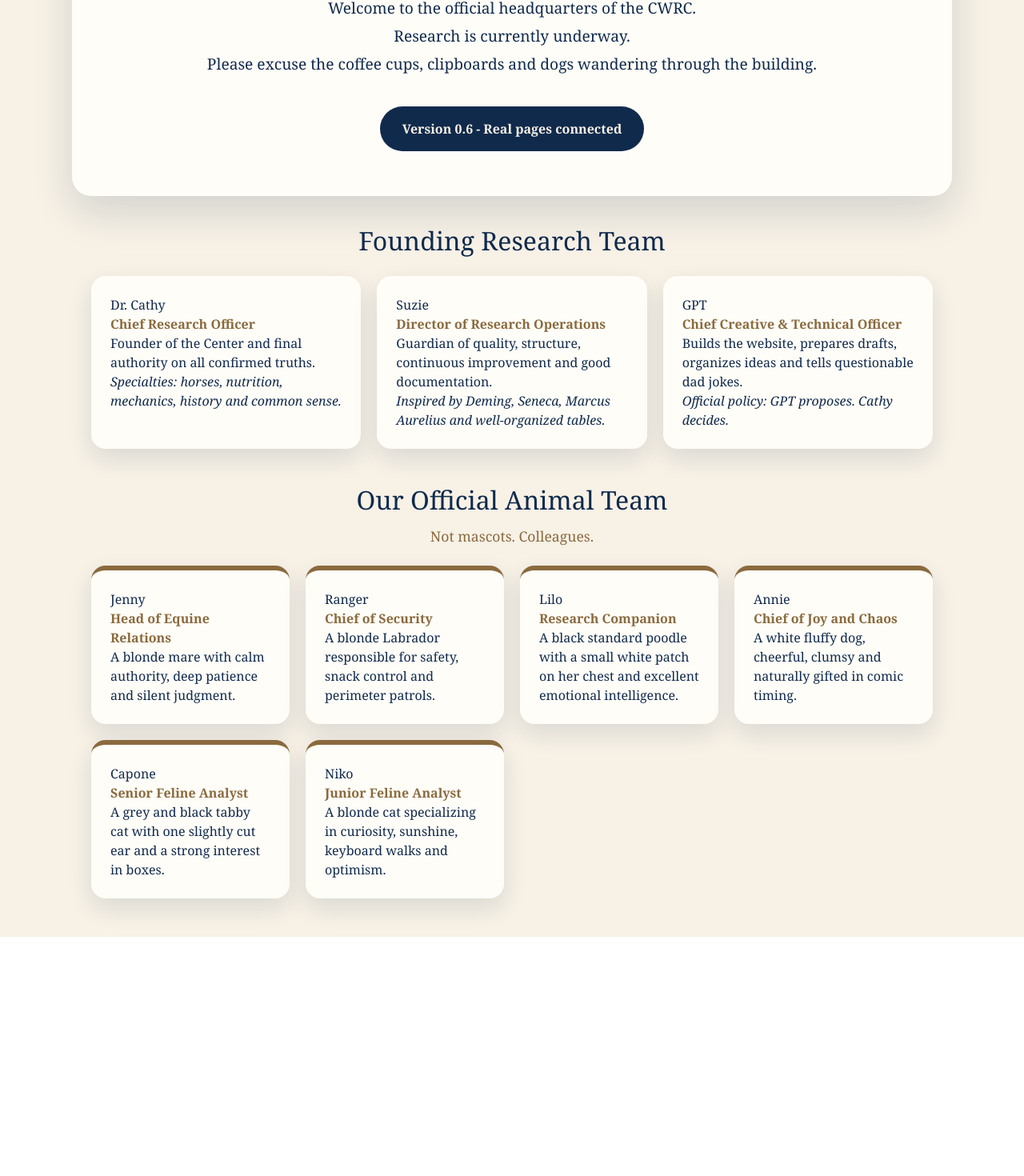
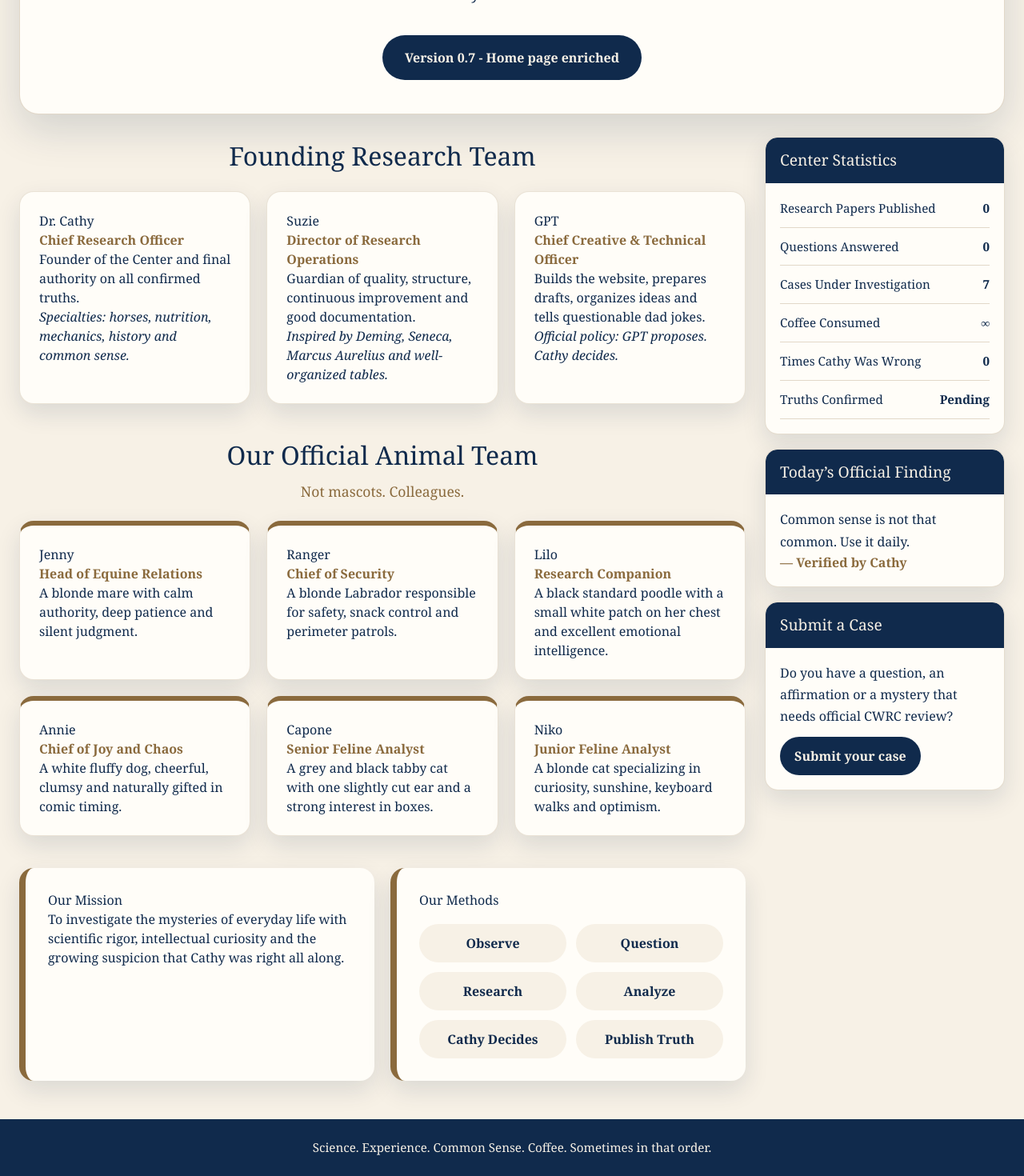
Before and after one commit to suziebanza-ctrl/cwrc, a Next.js app: page / in a window 1280 px wide. Shown: the part 445-1915 px from the top of the page at 80% size. Before the commit the page ends 1616 px from the top, so only its background shows below. Built offline with nearby package versions, Linux system fonts and the light colour scheme.

Commit message:
CWRC v0.7 home page enriched

```diff
--- a/app/page.tsx
+++ b/app/page.tsx
@@ -73,6 +73,24 @@ const navigation = [
   { label: "Contact", href: "/contact" },
 ];
 
+const statistics = [
+  { label: "Research Papers Published", value: "0" },
+  { label: "Questions Answered", value: "0" },
+  { label: "Cases Under Investigation", value: "7" },
+  { label: "Coffee Consumed", value: "∞" },
+  { label: "Times Cathy Was Wrong", value: "0" },
+  { label: "Truths Confirmed", value: "Pending" },
+];
+
+const methods = [
+  "Observe",
+  "Question",
+  "Research",
+  "Analyze",
+  "Cathy Decides",
+  "Publish Truth",
+];
+
 export default function Home() {
   return (
     <main
@@ -96,7 +114,7 @@ export default function Home() {
       >
         <nav
           style={{
-            maxWidth: "1200px",
+            maxWidth: "1300px",
             margin: "0 auto",
             display: "flex",
             alignItems: "center",
@@ -155,22 +173,28 @@ export default function Home() {
 
       <section
         style={{
-          maxWidth: "1100px",
-          margin: "48px auto 0",
+          maxWidth: "1300px",
+          margin: "32px auto 0",
+          padding: "0 24px",
+        }}
+      >
+        <div
+          style={{
             backgroundColor: "#FFFDF8",
             borderRadius: "24px",
-          padding: "56px 32px",
+            padding: "42px 32px",
             textAlign: "center",
             boxShadow: "0 20px 50px rgba(16, 42, 76, 0.15)",
+            border: "1px solid rgba(138, 106, 61, 0.25)",
           }}
         >
           <p
             style={{
-            letterSpacing: "0.18em",
+              letterSpacing: "0.22em",
               textTransform: "uppercase",
               color: "#8A6A3D",
               fontSize: "0.85rem",
-            marginBottom: "20px",
+              marginBottom: "16px",
             }}
           >
             Official Research Institute
@@ -178,41 +202,34 @@ export default function Home() {
 
           <h1
             style={{
-            fontSize: "clamp(2.5rem, 6vw, 5rem)",
-            lineHeight: "1",
+              fontSize: "clamp(2.8rem, 7vw, 5.8rem)",
+              lineHeight: "0.95",
               margin: "0 0 18px",
             }}
           >
-          The Cathy Was Right Research Center
+            The Cathy Was Right
+            <br />
+            Research Center
           </h1>
 
           <h2
             style={{
               color: "#8A6A3D",
               fontWeight: "normal",
-            fontSize: "1.6rem",
-            marginBottom: "32px",
+              fontSize: "1.7rem",
+              marginBottom: "28px",
             }}
           >
             Where evidence catches up with Cathy.
           </h2>
 
-        <p style={{ fontSize: "1.2rem", lineHeight: "1.8" }}>
-          Welcome to the official headquarters of the CWRC.
-        </p>
-
-        <p style={{ fontSize: "1.2rem", lineHeight: "1.8" }}>
-          Research is currently underway.
-        </p>
-
-        <p style={{ fontSize: "1.2rem", lineHeight: "1.8" }}>
-          Please excuse the coffee cups, clipboards and dogs wandering through
-          the building.
+          <p style={{ fontSize: "1.2rem", lineHeight: "1.8", margin: 0 }}>
+            Curiosity. Kindness. Coffee.
           </p>
 
           <div
             style={{
-            marginTop: "36px",
+              marginTop: "34px",
               display: "inline-block",
               padding: "16px 28px",
               borderRadius: "999px",
@@ -221,17 +238,23 @@ export default function Home() {
               fontWeight: "bold",
             }}
           >
-          Version 0.6 - Real pages connected
+            Version 0.7 - Home page enriched
+          </div>
         </div>
       </section>
 
       <section
         style={{
-          maxWidth: "1100px",
-          margin: "32px auto 0",
+          maxWidth: "1300px",
+          margin: "28px auto 0",
           padding: "0 24px",
+          display: "grid",
+          gridTemplateColumns: "minmax(0, 1fr) 300px",
+          gap: "24px",
         }}
       >
+        <div>
+          <section>
             <h2
               style={{
                 textAlign: "center",
@@ -250,15 +273,7 @@ export default function Home() {
               }}
             >
               {people.map((person) => (
-            <article
-              key={person.name}
-              style={{
-                backgroundColor: "#FFFDF8",
-                borderRadius: "18px",
-                padding: "24px",
-                boxShadow: "0 12px 30px rgba(16, 42, 76, 0.12)",
-              }}
-            >
+                <article key={person.name} style={cardStyle}>
                   <h3 style={{ marginTop: 0 }}>{person.name}</h3>
 
                   <p style={{ color: "#8A6A3D", fontWeight: "bold" }}>
@@ -275,13 +290,7 @@ export default function Home() {
             </div>
           </section>
 
-      <section
-        style={{
-          maxWidth: "1100px",
-          margin: "40px auto 48px",
-          padding: "0 24px",
-        }}
-      >
+          <section style={{ marginTop: "40px" }}>
             <h2
               style={{
                 textAlign: "center",
@@ -314,10 +323,7 @@ export default function Home() {
                 <article
                   key={animal.name}
                   style={{
-                backgroundColor: "#FFFDF8",
-                borderRadius: "18px",
-                padding: "24px",
-                boxShadow: "0 12px 30px rgba(16, 42, 76, 0.12)",
+                    ...cardStyle,
                     borderTop: "6px solid #8A6A3D",
                   }}
                 >
@@ -332,6 +338,196 @@ export default function Home() {
               ))}
             </div>
           </section>
+
+          <section
+            style={{
+              marginTop: "40px",
+              display: "grid",
+              gridTemplateColumns: "repeat(auto-fit, minmax(280px, 1fr))",
+              gap: "20px",
+            }}
+          >
+            <article style={featureStyle}>
+              <h2>Our Mission</h2>
+              <p>
+                To investigate the mysteries of everyday life with scientific
+                rigor, intellectual curiosity and the growing suspicion that
+                Cathy was right all along.
+              </p>
+            </article>
+
+            <article style={featureStyle}>
+              <h2>Our Methods</h2>
+              <div
+                style={{
+                  display: "grid",
+                  gridTemplateColumns: "repeat(auto-fit, minmax(120px, 1fr))",
+                  gap: "12px",
+                  marginTop: "18px",
+                }}
+              >
+                {methods.map((method) => (
+                  <div
+                    key={method}
+                    style={{
+                      backgroundColor: "#F7F1E6",
+                      borderRadius: "999px",
+                      padding: "12px 14px",
+                      textAlign: "center",
+                      fontWeight: "bold",
+                      color: "#102A4C",
+                    }}
+                  >
+                    {method}
+                  </div>
+                ))}
+              </div>
+            </article>
+          </section>
+        </div>
+
+        <aside
+          style={{
+            display: "flex",
+            flexDirection: "column",
+            gap: "18px",
+          }}
+        >
+          <section style={sidebarBoxStyle}>
+            <h2
+              style={{
+                marginTop: 0,
+                backgroundColor: "#102A4C",
+                color: "#F7F1E6",
+                padding: "14px 18px",
+                borderRadius: "14px 14px 0 0",
+                fontSize: "1.2rem",
+              }}
+            >
+              Center Statistics
+            </h2>
+
+            <div style={{ padding: "8px 18px 18px" }}>
+              {statistics.map((stat) => (
+                <div
+                  key={stat.label}
+                  style={{
+                    display: "flex",
+                    justifyContent: "space-between",
+                    gap: "12px",
+                    borderBottom: "1px solid rgba(138, 106, 61, 0.25)",
+                    padding: "12px 0",
+                    fontSize: "0.95rem",
+                  }}
+                >
+                  <span>{stat.label}</span>
+                  <strong>{stat.value}</strong>
+                </div>
+              ))}
+            </div>
+          </section>
+
+          <section style={sidebarBoxStyle}>
+            <h2
+              style={{
+                marginTop: 0,
+                backgroundColor: "#102A4C",
+                color: "#F7F1E6",
+                padding: "14px 18px",
+                borderRadius: "14px 14px 0 0",
+                fontSize: "1.2rem",
+              }}
+            >
+              Today’s Official Finding
+            </h2>
+
+            <div style={{ padding: "18px" }}>
+              <p style={{ lineHeight: "1.7" }}>
+                Common sense is not that common. Use it daily.
+              </p>
+
+              <p style={{ color: "#8A6A3D", fontWeight: "bold" }}>
+                — Verified by Cathy
+              </p>
+            </div>
+          </section>
+
+          <section style={sidebarBoxStyle}>
+            <h2
+              style={{
+                marginTop: 0,
+                backgroundColor: "#102A4C",
+                color: "#F7F1E6",
+                padding: "14px 18px",
+                borderRadius: "14px 14px 0 0",
+                fontSize: "1.2rem",
+              }}
+            >
+              Submit a Case
+            </h2>
+
+            <div style={{ padding: "18px" }}>
+              <p style={{ lineHeight: "1.7" }}>
+                Do you have a question, an affirmation or a mystery that needs
+                official CWRC review?
+              </p>
+
+              <a
+                href="/submit-case"
+                style={{
+                  display: "inline-block",
+                  marginTop: "12px",
+                  padding: "12px 18px",
+                  borderRadius: "999px",
+                  backgroundColor: "#102A4C",
+                  color: "#F7F1E6",
+                  textDecoration: "none",
+                  fontWeight: "bold",
+                }}
+              >
+                Submit your case
+              </a>
+            </div>
+          </section>
+        </aside>
+      </section>
+
+      <footer
+        style={{
+          marginTop: "48px",
+          backgroundColor: "#102A4C",
+          color: "#F7F1E6",
+          textAlign: "center",
+          padding: "24px",
+          fontSize: "0.95rem",
+        }}
+      >
+        Science. Experience. Common Sense. Coffee. Sometimes in that order.
+      </footer>
     </main>
   );
 }
+
+const cardStyle = {
+  backgroundColor: "#FFFDF8",
+  borderRadius: "18px",
+  padding: "24px",
+  boxShadow: "0 12px 30px rgba(16, 42, 76, 0.12)",
+  border: "1px solid rgba(138, 106, 61, 0.18)",
+};
+
+const featureStyle = {
+  backgroundColor: "#FFFDF8",
+  borderRadius: "18px",
+  padding: "28px",
+  boxShadow: "0 12px 30px rgba(16, 42, 76, 0.12)",
+  borderLeft: "8px solid #8A6A3D",
+};
+
+const sidebarBoxStyle = {
+  backgroundColor: "#FFFDF8",
+  borderRadius: "16px",
+  boxShadow: "0 12px 30px rgba(16, 42, 76, 0.12)",
+  border: "1px solid rgba(138, 106, 61, 0.22)",
+  overflow: "hidden",
+};
```
Lines whose indentation alone changed are shown as unchanged.
